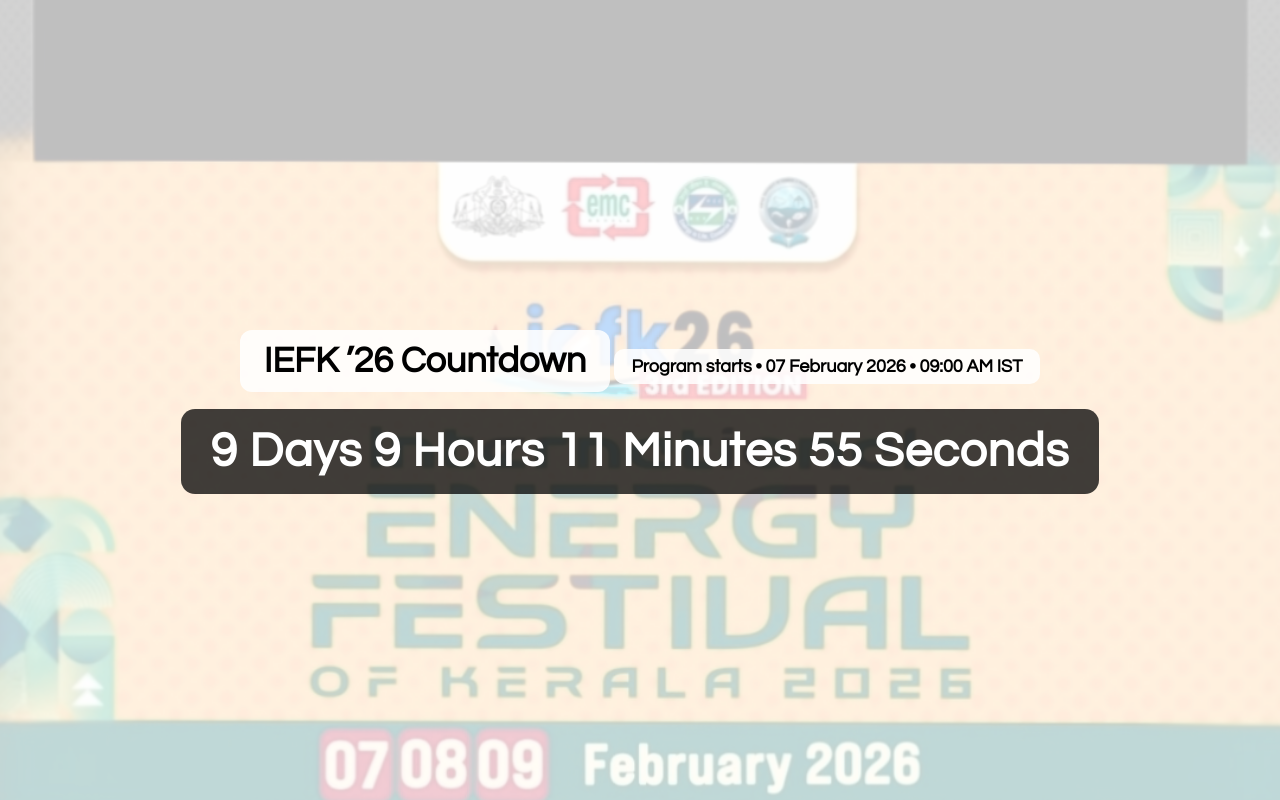
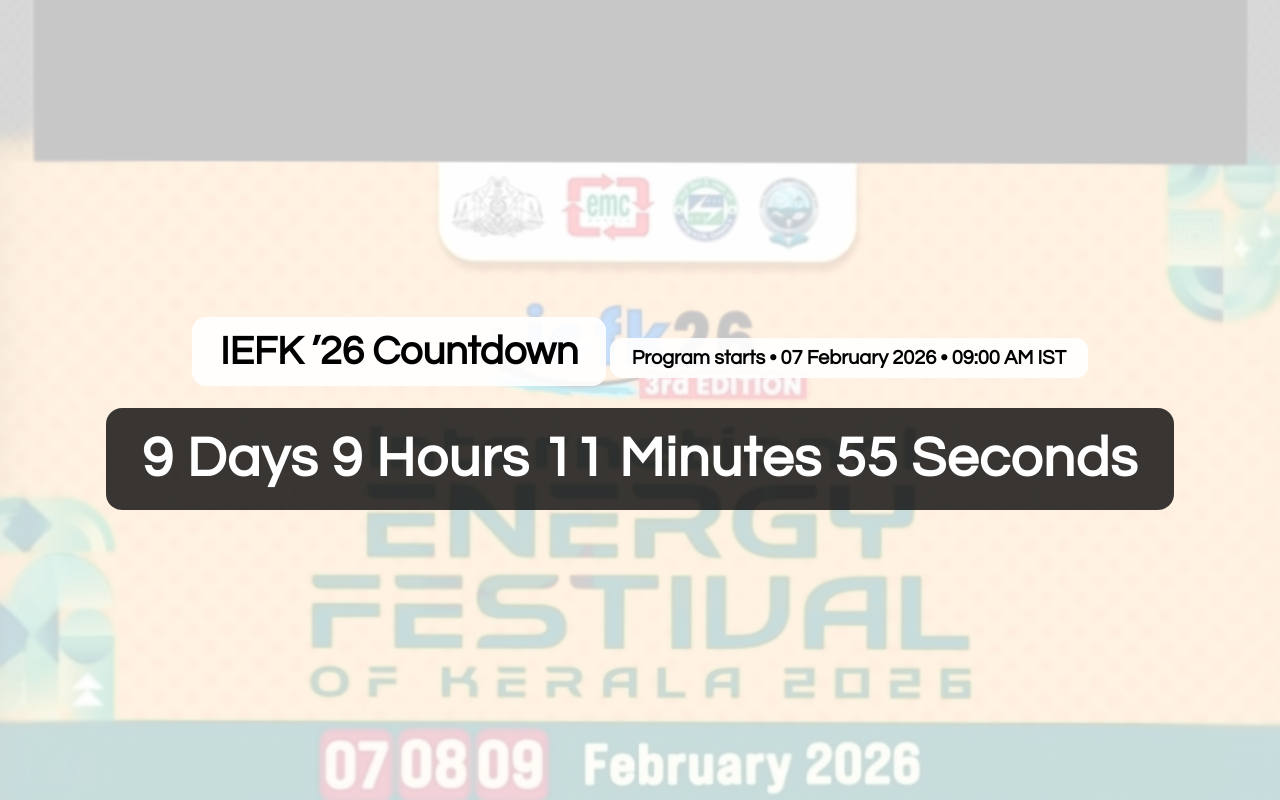
Before and after one commit to yogeshkarna333-tech/IEFK-26, a plain HTML site: page index.html in a window 1280 px wide. Drawn offline with Linux system fonts and the light colour scheme.

Commit message:
Update index.html

```diff
--- a/index.html
+++ b/index.html
@@ -23,54 +23,58 @@
   justify-content: center;
 }
 
-/* soft white overlay */
+/* soft overlay */
 body::before {
   content: "";
   position: fixed;
   inset: 0;
-  background: rgba(255,255,255,0.75);
+  background: rgba(255,255,255,0.78);
   z-index: -1;
 }
 
 .container {
   text-align: center;
-  padding: 20px;
+  padding: 24px;
 }
 
+/* Main Title */
 h1 {
-  font-size: 36px;
-  font-weight: 700;
-  margin-bottom: 10px;
-  background: rgba(255,255,255,0.85);
-  padding: 12px 24px;
+  font-size: 40px;
+  font-weight: 800;
+  margin-bottom: 12px;
+  background: rgba(255,255,255,0.9);
+  padding: 14px 28px;
+  border-radius: 14px;
+  display: inline-block;
+}
+
+/* Subtitle */
+.subtitle {
+  font-size: 20px;
+  font-weight: 600;
+  margin-bottom: 30px;
+  background: rgba(255,255,255,0.9);
+  padding: 10px 22px;
   border-radius: 12px;
   display: inline-block;
 }
 
-.subtitle {
-  font-size: 18px;
-  font-weight: 600;
-  margin-bottom: 25px;
-  background: rgba(255,255,255,0.85);
-  padding: 8px 18px;
-  border-radius: 10px;
-  display: inline-block;
+/* Countdown Timer */
+#timer {
+  font-size: 56px;
+  font-weight: 900;
+  letter-spacing: 1px;
+  background: rgba(0,0,0,0.78);
+  color: #ffffff;
+  padding: 22px 36px;
+  border-radius: 16px;
 }
 
-#timer {
-  font-size: 48px;
-  font-weight: 800;
-  letter-spacing: 1px;
-  background: rgba(0,0,0,0.75);
-  color: #ffffff;
-  padding: 18px 30px;
-  border-radius: 14px;
-}
-
-/* mobile tuning */
+/* Mobile scaling */
 @media (max-width: 600px) {
-  h1 { font-size: 28px; }
-  #timer { font-size: 36px; }
+  h1 { font-size: 30px; }
+  .subtitle { font-size: 16px; }
+  #timer { font-size: 38px; padding: 18px 24px; }
 }
 </style>
 
```
